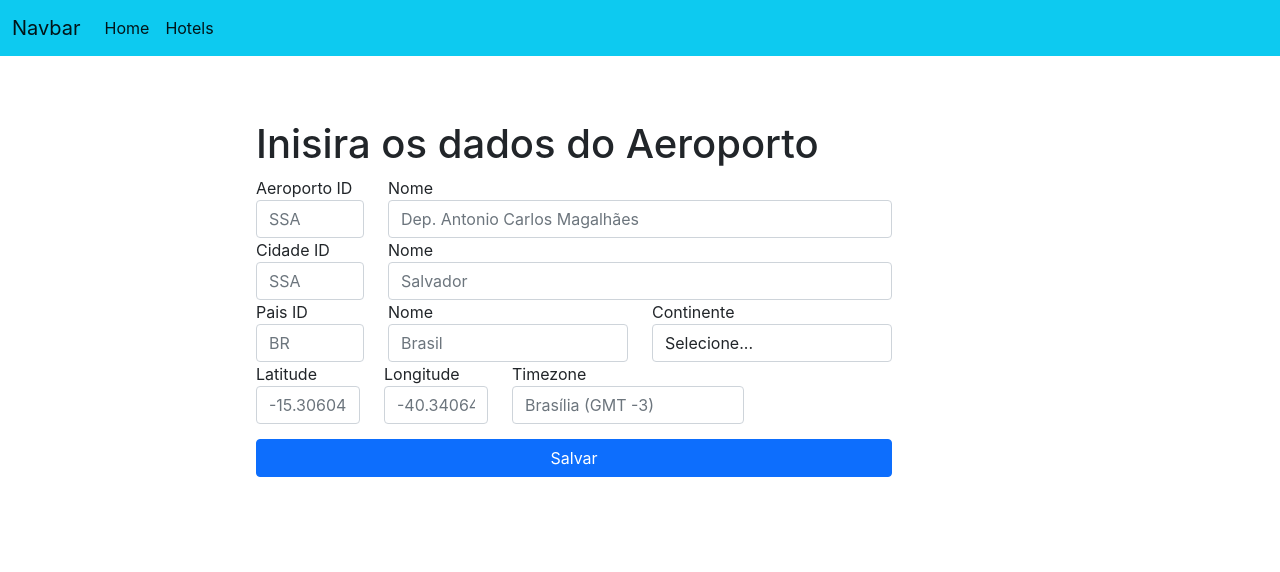
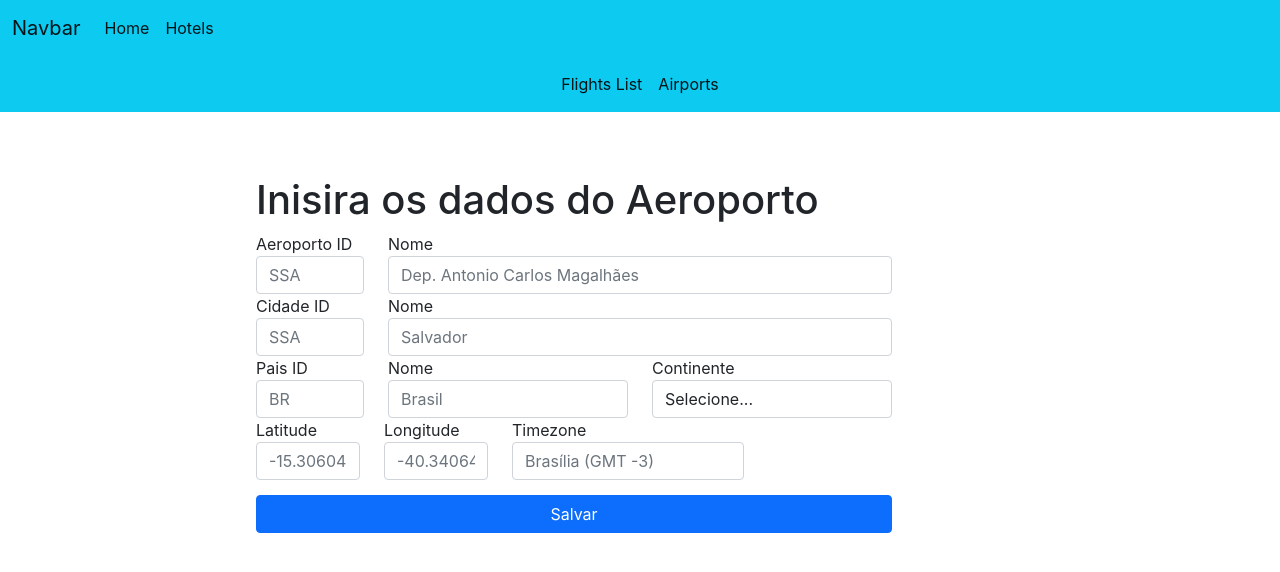
Before and after one commit to eusousalvi/solutis-react-final, a React (Create React App) app: page /flights/airports/add in a window 1280 px wide. Shown: the top 572 px of the page. Built offline with nearby package versions, Linux system fonts and the light colour scheme.

Commit message:
Add flights navbar

```diff
--- /dev/null
+++ b/src/components/FlightsHeader/index.js
@@ -0,0 +1,48 @@
+import { Link } from "react-router-dom";
+
+function FlightsHeader() {
+  return (
+    <nav className="navbar navbar-expand-lg navbar-light bg-info ">
+      <div className="container-fluid ">
+        <button
+          className="navbar-toggler"
+          type="button"
+          data-bs-toggle="collapse"
+          data-bs-target="#navbarNavSecondary"
+          aria-controls="navbarNavSecondary"
+          aria-expanded="false"
+          aria-label="Toggle navigation"
+        >
+          <span className="navbar-toggler-icon"></span>
+        </button>
+        <div
+          className="collapse navbar-collapse d-flex justify-content-center"
+          id="navbarNavSecondary"
+        >
+          <ul className="navbar-nav">
+            <li className="nav-item">
+              <Link
+                className="nav-link active"
+                aria-current="page"
+                to="/flights/routes"
+              >
+                Flights List
+              </Link>
+            </li>
+            <li className="nav-item">
+              <Link
+                className="nav-link active"
+                aria-current="page"
+                to="/flights/airports"
+              >
+                Airports
+              </Link>
+            </li>
+          </ul>
+        </div>
+      </div>
+    </nav>
+  );
+}
+
+export default FlightsHeader;
--- a/src/pages/AddAirport/index.js
+++ b/src/pages/AddAirport/index.js
@@ -1,6 +1,7 @@
 import React from 'react'
 //import Header from '../../components/Header'
 import AddAirportForm from '../../components/FlightAirportsAdd/AddAirportForm'
+import FlightsHeader from '../../components/FlightsHeader'
 import './styles.css'
 
 function handleFormSubmit() {
@@ -10,6 +11,7 @@
 function AddAirport() {
     return (
         <div>
+            <FlightsHeader/>
             <AddAirportForm onSubmit={handleFormSubmit}/>
         </div>
     )
```
